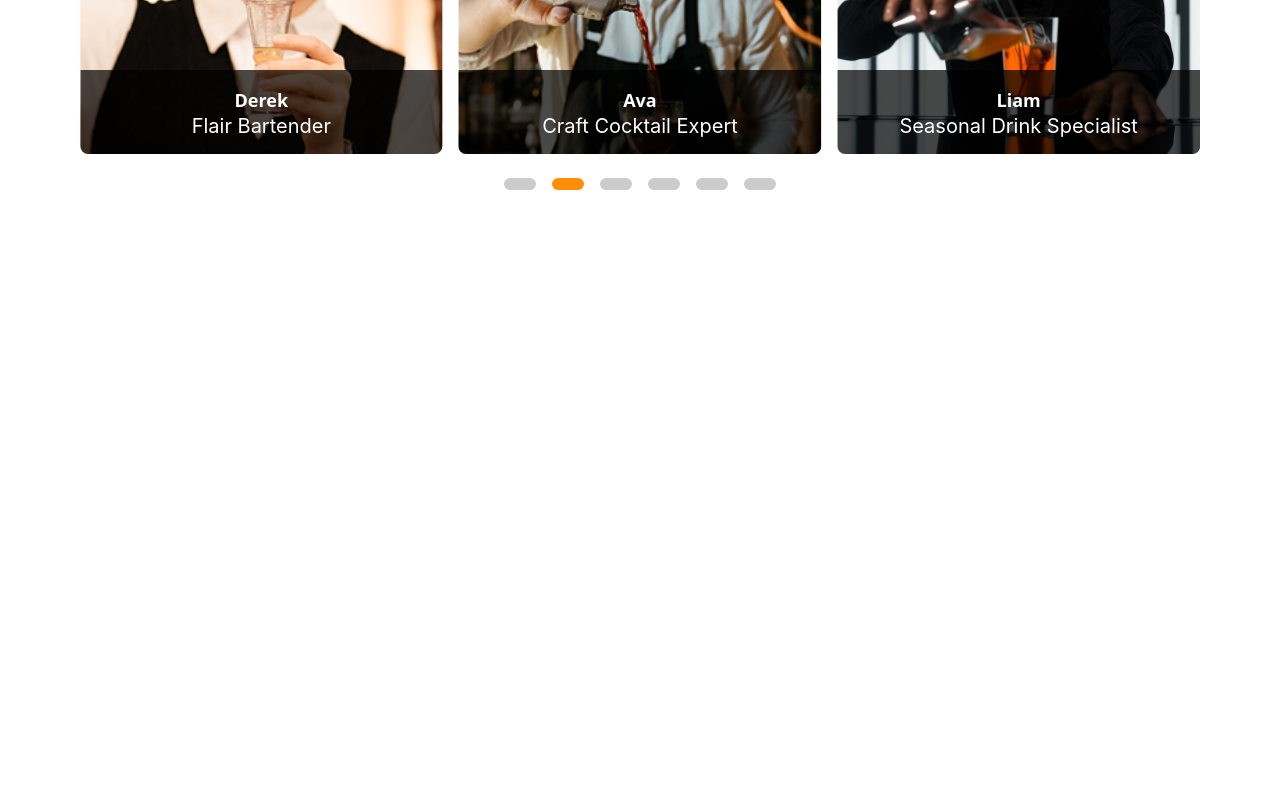
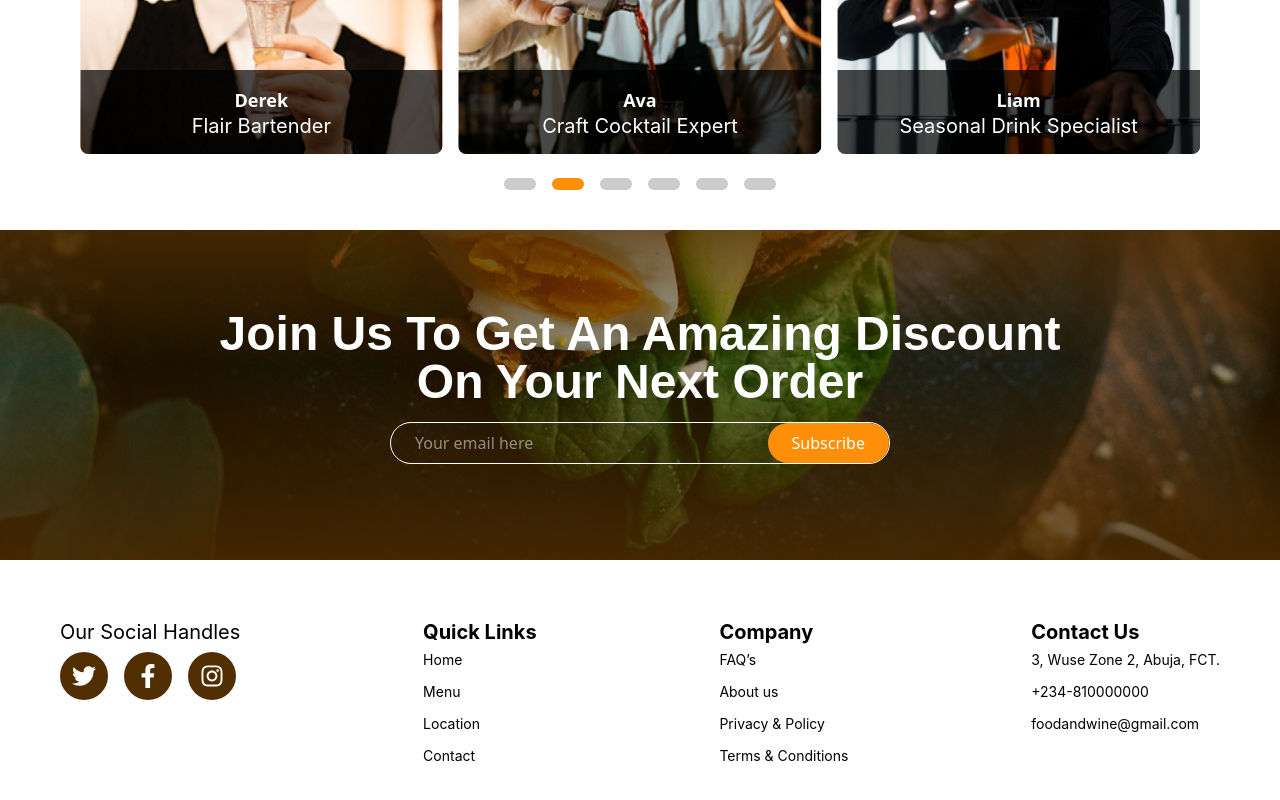
Before and after one commit to Haywhai1/food-wine2, a React (Vite) app in the folder frontend/: page /bar in a window 1280 px wide. Shown: the part 3086-3886 px from the top of the page. Before the commit the page ends 3316 px from the top, so only its background shows below. Built offline with nearby package versions, Linux system fonts and the light colour scheme; a web font is replaced by a local one.

Commit message:
bar/restaurant-footer fixed

```diff
--- a/frontend/src/pages/barLayout/bar.jsx
+++ b/frontend/src/pages/barLayout/bar.jsx
@@ -5,6 +5,7 @@ import Sky from './sky'
 import Exclusive from './exclusive'
 import Dj from './dj'
 import Mix from './mix'
+import Footer from '../../components/footer'
 
 const Bar = () => {
   return (
@@ -21,6 +22,7 @@ const Bar = () => {
       <Exclusive/>
       <Dj/>
       <Mix/>
+      <Footer />
     </div>
   )
 }
--- a/frontend/src/pages/restaurantLayout/restaurant.jsx
+++ b/frontend/src/pages/restaurantLayout/restaurant.jsx
@@ -2,6 +2,7 @@ import React, { useEffect, useState } from "react";
 import Hero from "../homelayout/hero";
 import { apiClient } from "../../shared/client";
 import { FaShoppingCart } from "react-icons/fa";
+import Footer from "../../components/footer";
 
 const Restaurant = () => {
   const [menu, setMenu] = useState([]);
@@ -105,6 +106,7 @@ const Restaurant = () => {
           </ul>
         )}
       </div>
+      <Footer />
     </>
   );
 };
```
